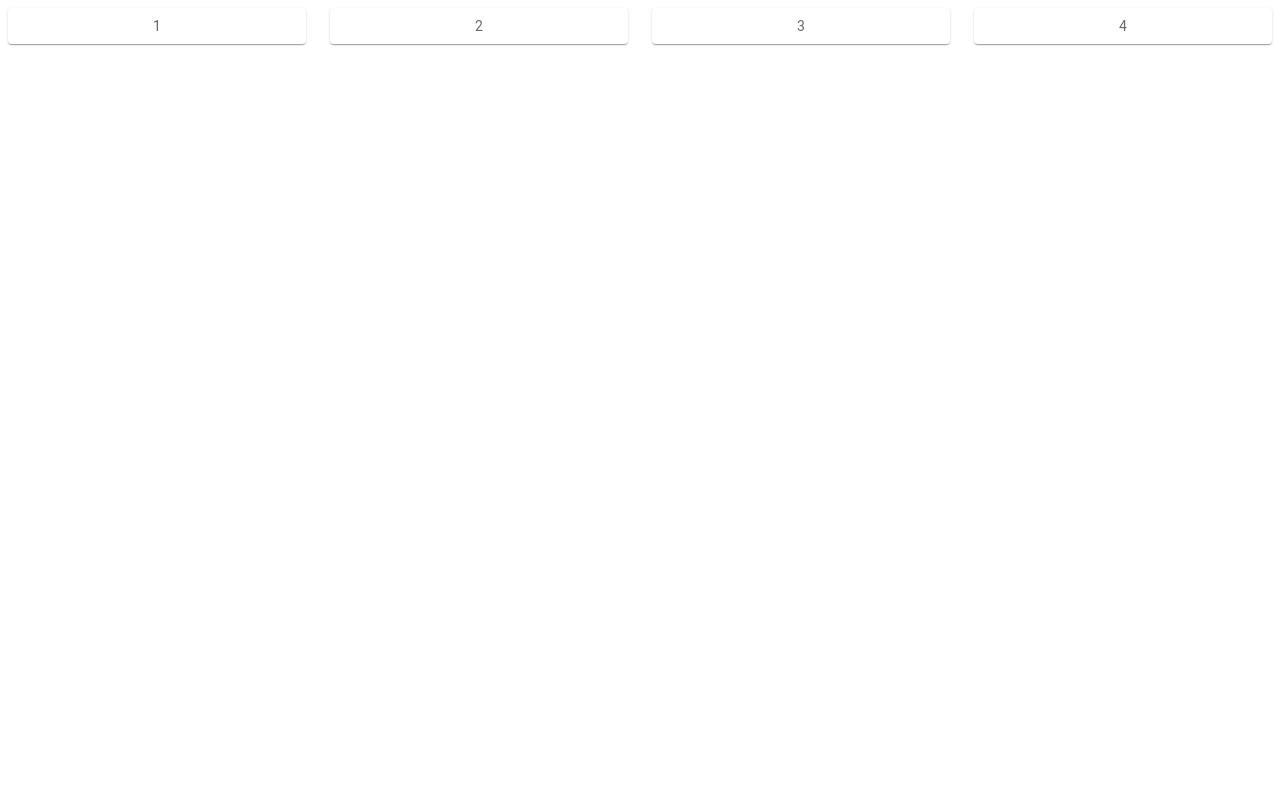
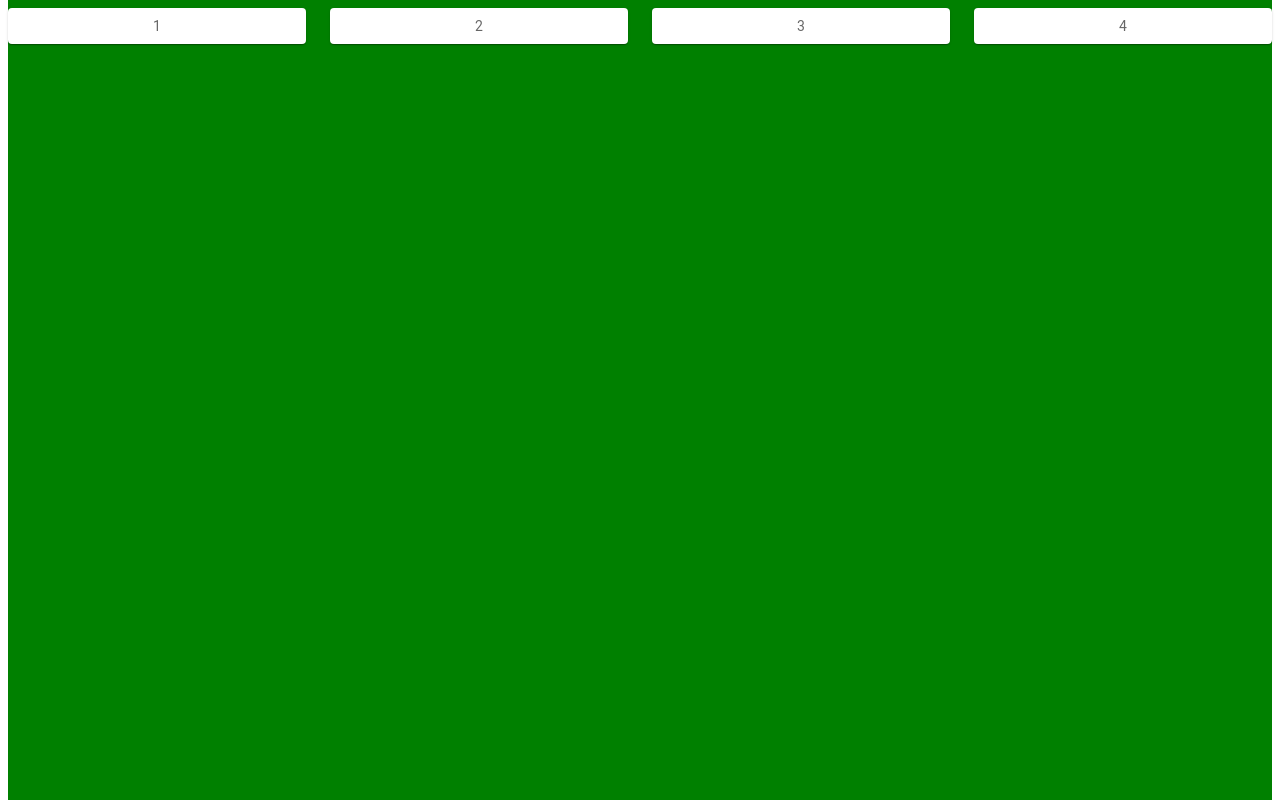
Before and after one commit to macosta2015/YouTube-Version2, a React (Create React App) app in the folder youtube/: page / in a window 1280 px wide. Built offline with nearby package versions, Linux system fonts and the light colour scheme.

Commit message:
Adding the components of each page.

```diff
--- a/youtube/src/App.js
+++ b/youtube/src/App.js
@@ -1,5 +1,5 @@
 import BasicGrid from './pages/introduction';
-import RowAndColumnSpacing from './pages/Row&Column';
+import RowAndColumnSpacing from './pages/Row&Columns/Row&Column.js';
 
 function App() {
   return (
--- a/youtube/src/pages/Row&Column.js
+++ b/youtube/src/pages/Row&Columns/Row&Column.js
@@ -3,6 +3,8 @@ import { styled } from '@mui/material/styles';
 import Grid from '@mui/material/Grid';
 import Paper from '@mui/material/Paper';
 import Box from '@mui/material/Box';
+
+import './Row&Column.css'
 
 const Item = styled(Paper)(({ theme }) => ({
   backgroundColor: theme.palette.mode === 'dark' ? '#1A2027' : '#fff',
@@ -14,9 +16,9 @@ const Item = styled(Paper)(({ theme }) => ({
 
 export default function RowAndColumnSpacing() {
   return (
-    <Box sx={{ width: '100%', height: '100vh' }}>
+    <Box sx={{ width: '100%', height: '100vh', backgroundColor: 'green' }}>
       <Grid container rowSpacing={1} columnSpacing={{ xs: 1, sm: 2, md: 3 }}>
-      <Grid item xs={12} sm={6} md={4} lg={3} xl={2}>
+        <Grid item xs={12} sm={6} md={4} lg={3} xl={2}>
           <Item>1</Item>
         </Grid>
         <Grid item xs={12} sm={6} md={4} lg={3} xl={2}>
```
Also changed, not shown: youtube/src/pages/Row&Columns/Row&Column.css (added).
